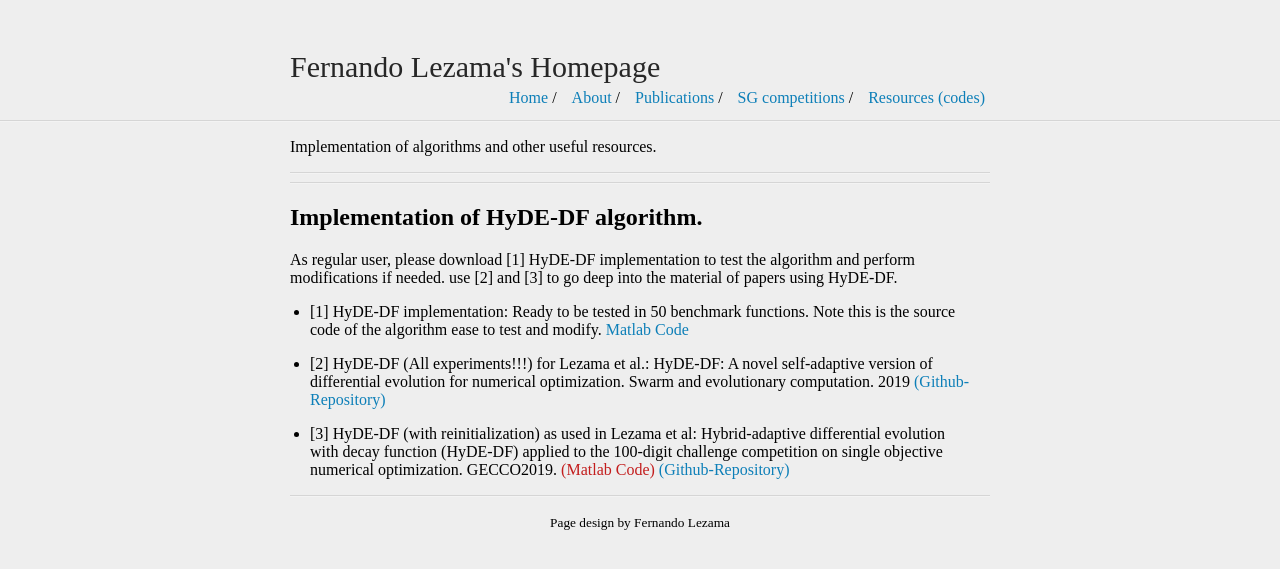
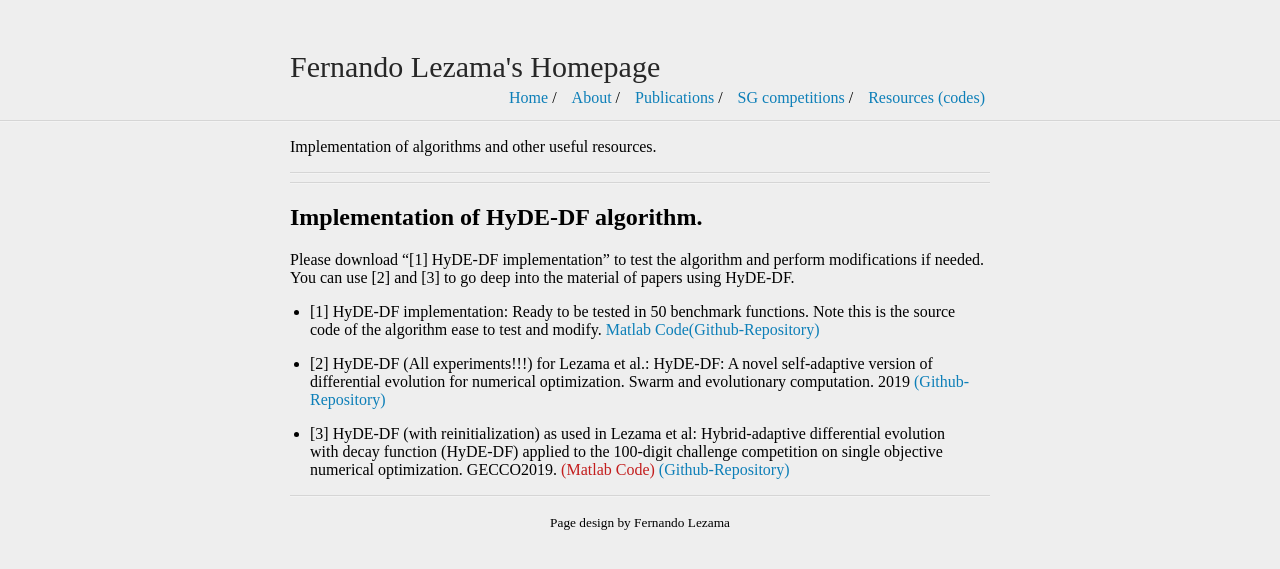
Before and after one commit to fernandolezama/fernandolezama.github.io, a Jekyll site: the page built from CodesImple.md, in a window 1280 px wide. Shown: the top 569 px of the page. Built offline with Jekyll 4.4.1, drawn with Linux system fonts in a browser that asks for light colours.

Commit message:
Update CodesImple.md

```diff
--- a/CodesImple.md
+++ b/CodesImple.md
@@ -11,10 +11,9 @@ Implementation of algorithms and other useful resources.
 
 ## Implementation of HyDE-DF algorithm.
 
-As regular user, please download [1] HyDE-DF implementation to test the algorithm and perform modifications if needed. use [2] and [3] to go deep into the material of papers using HyDE-DF.
+Please download "[1] HyDE-DF implementation" to test the algorithm and perform modifications if needed. You can use [2] and [3] to go deep into the material of papers using HyDE-DF.
 
-
-* [1] HyDE-DF implementation: Ready to be tested in 50 benchmark functions. Note this is the source code of the algorithm ease to test and modify. [Matlab Code](https://github.com/fernandolezama/HyDEDF_Source/blob/master/HyDEDF_SWEVO2019.rar)
+* [1] HyDE-DF implementation: Ready to be tested in 50 benchmark functions. Note this is the source code of the algorithm ease to test and modify. [Matlab Code](code/HyDEDF_SWEVO2019.rar)[(Github-Repository)](https://github.com/fernandolezama/HyDEDF_Source)
 
 * [2] HyDE-DF (All experiments!!!) for Lezama et al.: HyDE-DF: A novel self-adaptive version of differential evolution for numerical optimization. Swarm and evolutionary computation. 2019
 [(Github-Repository)](https://github.com/fernandolezama/HyDE-DF_SWEVO2019_Experiments)
```
